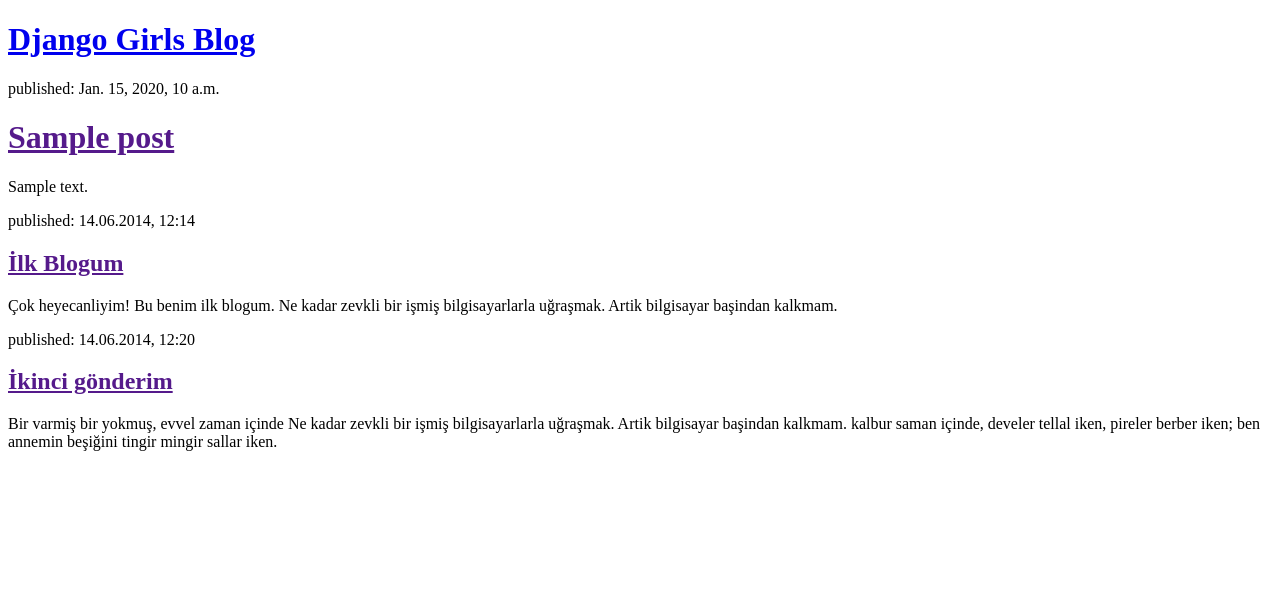
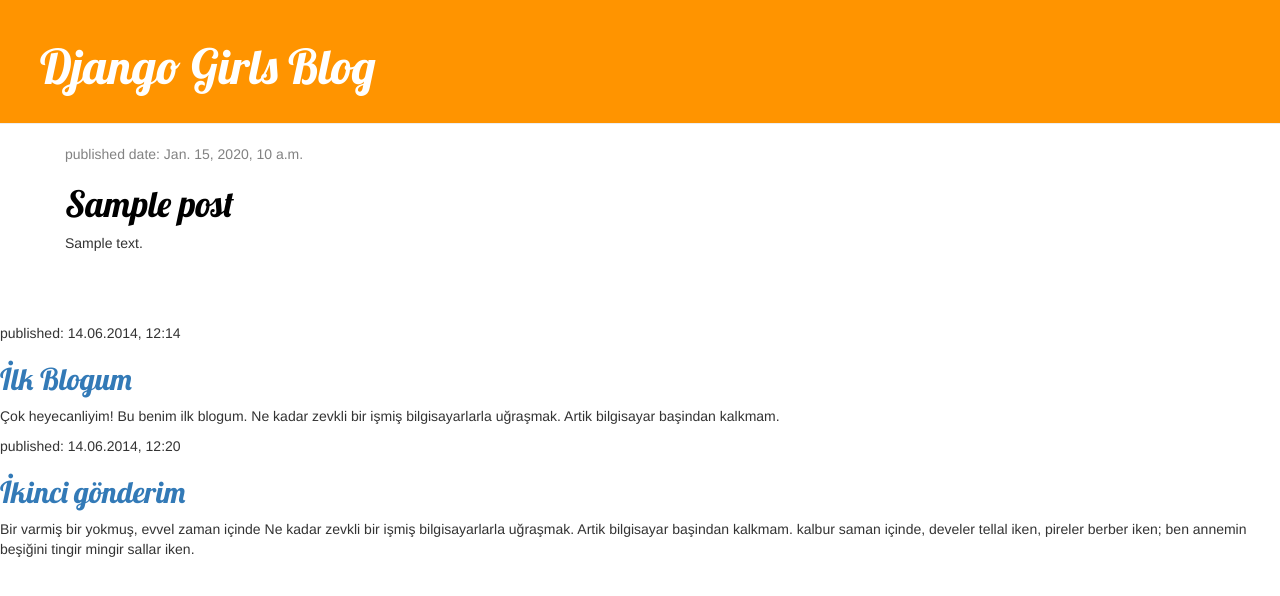
Before and after one commit to kamran-hashimov/gentraservice, a Django app: page / in a window 1280 px wide. Shown: the top 596 px of the page. Run offline with Django 4.2, Linux system fonts and the light colour scheme; tables that the repository leaves empty hold one stand-in row (values such as "Sample post"); some libraries are stand-ins or nearby versions.

Commit message:
there are some new css styles

```diff
--- /dev/null
+++ b/blog/static/css/blog.css
@@ -0,0 +1,57 @@
+.page-header {
+    background-color: #ff9400;
+    margin-top: 0;
+    padding: 20px 20px 20px 40px;
+}
+
+.page-header h1,
+.page-header h1 a,
+.page-header h1 a:visited,
+.page-header h1 a:active {
+    color: #ffffff;
+    font-size: 36pt;
+    text-decoration: none;
+}
+
+.content {
+    margin-left: 40px;
+}
+
+h1,
+h2,
+h3,
+h4 {
+    font-family: 'Lobster', cursive;
+}
+
+.date {
+    color: #828282;
+}
+
+.save {
+    float: right;
+}
+
+.post-form textarea,
+.post-form input {
+    width: 100%;
+}
+
+.top-menu,
+.top-menu:hover,
+.top-menu:visited {
+    color: #ffffff;
+    float: right;
+    font-size: 26pt;
+    margin-right: 20px;
+}
+
+.post {
+    margin-bottom: 70px;
+    margin-left: 10px;
+}
+
+.post h1 a,
+.post h1 a:visited {
+    color: #000000;
+}
--- a/templates/blog/post_list.html
+++ b/templates/blog/post_list.html
@@ -1,4 +1,5 @@
 <!DOCTYPE html>
+{% load static %}
 <html lang="en">
 
 <head>
@@ -6,19 +7,34 @@
     <meta http-equiv="X-UA-Compatible" content="IE=edge">
     <meta name="viewport" content="width=device-width, initial-scale=1.0">
     <title>Document</title>
+    <link rel="stylesheet" href="//maxcdn.bootstrapcdn.com/bootstrap/3.2.0/css/bootstrap.min.css">
+    <link rel="stylesheet" href="//maxcdn.bootstrapcdn.com/bootstrap/3.2.0/css/bootstrap-theme.min.css">
+    <link href="//fonts.googleapis.com/css?family=Lobster&subset=latin,latin-ext" rel="stylesheet" type="text/css">
+    <link rel="stylesheet" href="{% static 'css/blog.css' %}">
 </head>
 
 <body>
     <div>
         <div>
-            <h1><a href="/">Django Girls Blog</a></h1>
-                {% for post in posts %}
-                <div>
-                    <p>published: {{ post.published_date }}</p>
-                    <h1><a href="">{{ post.title }}</a></h1>
-                    <p>{{ post.text | linebreaks }}</p>
+            <div class="page-header">
+                <h1><a href="/">Django Girls Blog</a></h1>
+            </div>
+            <div class="content container">
+                <div class="row">
+                    <div class="col-md-8">
+                        {% for post in posts %}
+                            <div class="post">
+                                <div class="date">
+                                    <p>published date: {{ post.published_date }}</p>
+                                </div>
+                                <h1><a href="">{{ post.title }}</a></h1>
+                                <p>{{ post.text|linebreaksbr }}</p>
+                            </div>
+                        {% endfor %}
+                    </div>
                 </div>
-                {% endfor %}
+            </div>
+
         </div>
         <div>
             <p>published: 14.06.2014, 12:14</p>
```
